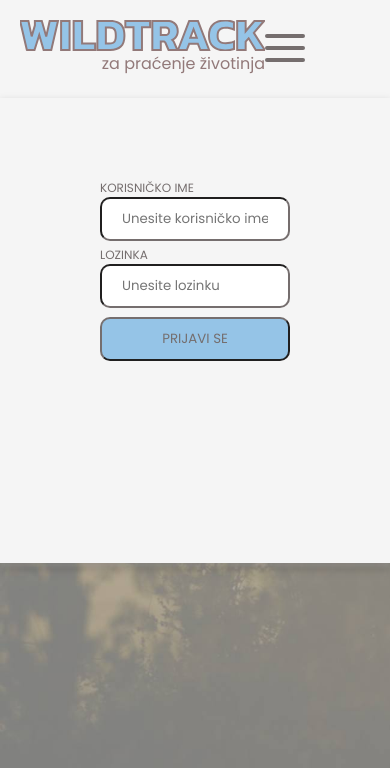
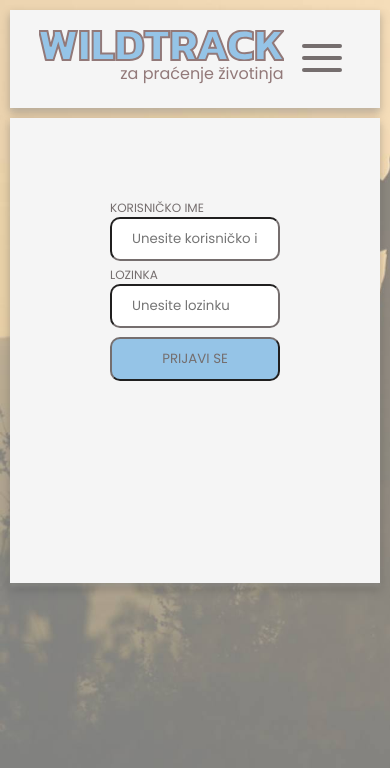
Before and after one commit to Emilcek/Pokret-nesvrstanih, an Angular app in the folder IzvorniKod/FrontEnd/: page /login in a window 390 px wide. Shown: the top 768 px of the page. Built offline with nearby package versions, Linux system fonts and the light colour scheme.

Commit message:
header dovrsena responzivnost

```diff
--- a/IzvorniKod/FrontEnd/src/app/explorer-tasks/explorer-tasks.component.css
+++ b/IzvorniKod/FrontEnd/src/app/explorer-tasks/explorer-tasks.component.css
@@ -2,7 +2,6 @@
     display: flex;
     justify-content: center;
     align-items: center;
-    margin: 30px;
     height: 100%;
 }
 
--- a/IzvorniKod/FrontEnd/src/app/header/header.component.css
+++ b/IzvorniKod/FrontEnd/src/app/header/header.component.css
@@ -20,6 +20,10 @@
       line-height: normal;
       text-transform: uppercase;
       text-decoration: none;
+
+      .sign-out-text {
+        display: none;
+      }
 
       &.active {
         border-bottom: 3px solid #95C4E7;
@@ -44,7 +48,8 @@
 
 @media only screen and (max-width: 576px) {
   .navbar-container {
-    margin: 0;
+    margin: 10px;
+    justify-content: center;
 
     &.is-mobile-open {
       flex-direction: column;
@@ -56,12 +61,23 @@
       &.is-mobile-open {
         display: flex;
         flex-direction: column;
+        margin-top: 20px;
+
+        .header-link {
+          margin: 10px;
+          text-align: center;
+
+          .sign-out-icon {
+            display: none;
+          }
+
+          .sign-out-text {
+            display: block;
+          }
+        }
       }
     }
   }
-
-
-
 
   .navbar-container .menu-btn {
     display: block;
@@ -70,6 +86,7 @@
     cursor: pointer;
     margin-top: 26px;
     margin-right: 10px;
+    margin-left: 18px;
   }
 
   .navbar-container .menu-btn span {
--- a/IzvorniKod/FrontEnd/src/app/header/header.component.html
+++ b/IzvorniKod/FrontEnd/src/app/header/header.component.html
@@ -22,7 +22,8 @@
         <a class="header-link" routerLink="explorer-profile" [ngClass]="{ 'active': activePage === '/explorer-profile' }" (click)="changeActivePage('/explorer-profile')">Profil</a>
         <a class="header-link" routerLink="explorer-tasks" [ngClass]="{ 'active': activePage === '/explorer-tasks' }" (click)="changeActivePage('/explorer-tasks')">Zadaci</a>
         <button (click)="logout()" type="button" class="header-link sign-out-button">
-            <img src="assets/img/poweroff-icon.png" alt="Odjava">
+            <img class="sign-out-icon" src="assets/img/poweroff-icon.png" alt="Odjava">
+            <span class="sign-out-text">ODJAVA</span>
         </button>
     </div>
 
--- a/IzvorniKod/FrontEnd/src/app/header/header.component.ts
+++ b/IzvorniKod/FrontEnd/src/app/header/header.component.ts
@@ -47,6 +47,9 @@ export class HeaderComponent implements OnInit{
   }
 
     changeActivePage(activePage: any) {
+        if(this.isNavOpen) {
+          this.toggleNav()
+        }
         this.headerService.changeActivePage(activePage);
         this.activePage = this.headerService.page;
     }
@@ -54,7 +57,8 @@ export class HeaderComponent implements OnInit{
     logout() {
         this.activePage = "/login";
         this.headerService.logout();
-        this.headerService.userLoggedIn();
+        this.isNavOpen = false;
+        this.headerService.userLoggedIn(false);
     }
 
   toggleNav() {
--- a/IzvorniKod/FrontEnd/src/app/header/header.service.ts
+++ b/IzvorniKod/FrontEnd/src/app/header/header.service.ts
@@ -34,8 +34,9 @@ export class HeaderService {
         this.active.next(activePage);
     }
 
-    userLoggedIn() {
-        this.user = !this.user;
+    userLoggedIn(data: boolean) {
+        this.user = data;
+        console.log(this.user, "log")
         this.logged.next(this.user);
     }
 
@@ -47,6 +48,8 @@ export class HeaderService {
     logout() {
         localStorage.removeItem("token");
         localStorage.removeItem("user");
+        this.isOpen = false;
+        this.isNavOpen.next(this.isOpen);
         this.router.navigate(['/login'])
     }
 
--- a/IzvorniKod/FrontEnd/src/app/login/login.component.css
+++ b/IzvorniKod/FrontEnd/src/app/login/login.component.css
@@ -18,10 +18,8 @@
 .login-wrap{
 	display: flex;
 	justify-content: center;
-	width:100vw;
 	margin:auto;
 	max-width:525px;
-	min-width: 358px;
 	position:relative;
 }
 .login-html{
@@ -130,3 +128,8 @@ body{
 	display: flex;
 	justify-content: space-evenly;
 }
+@media only screen and (max-width: 576px) {
+  .login-wrap{
+    margin: 10px;
+  }
+}
--- a/IzvorniKod/FrontEnd/src/app/login/login.component.ts
+++ b/IzvorniKod/FrontEnd/src/app/login/login.component.ts
@@ -37,7 +37,7 @@ export class LoginComponent {
               console.log(data)
               let res: any = data;
               localStorage.setItem("user", data.role);
-              this.headerService.userLoggedIn()
+              this.headerService.userLoggedIn(true)
               this.headerService.roleChanged(data.role);
               if(data.role === "tragac") {
                 this.headerService.changeActivePage("/explorer-tasks");
--- a/IzvorniKod/FrontEnd/src/app/user-data-editing/user-data-editing.component.css
+++ b/IzvorniKod/FrontEnd/src/app/user-data-editing/user-data-editing.component.css
@@ -37,12 +37,8 @@
 
 hr {
     border-color: gray;
-    ;
 }
 
-.hole-div {
-    margin: 30px;
-}
 
 .button-div1 {
     display: flex;
--- a/IzvorniKod/FrontEnd/src/styles.css
+++ b/IzvorniKod/FrontEnd/src/styles.css
@@ -36,4 +36,11 @@ body {
   padding: 10px 30px;
   box-shadow: 0 4px 4px 0 #CCCCCC40;
   filter: drop-shadow(0px 4px 4px rgba(0, 0, 0, 0.25));
+  margin: 30px;
 }
+
+@media only screen and (max-width: 576px) {
+  .main-container {
+    margin: 10px;
+}
+}
```
